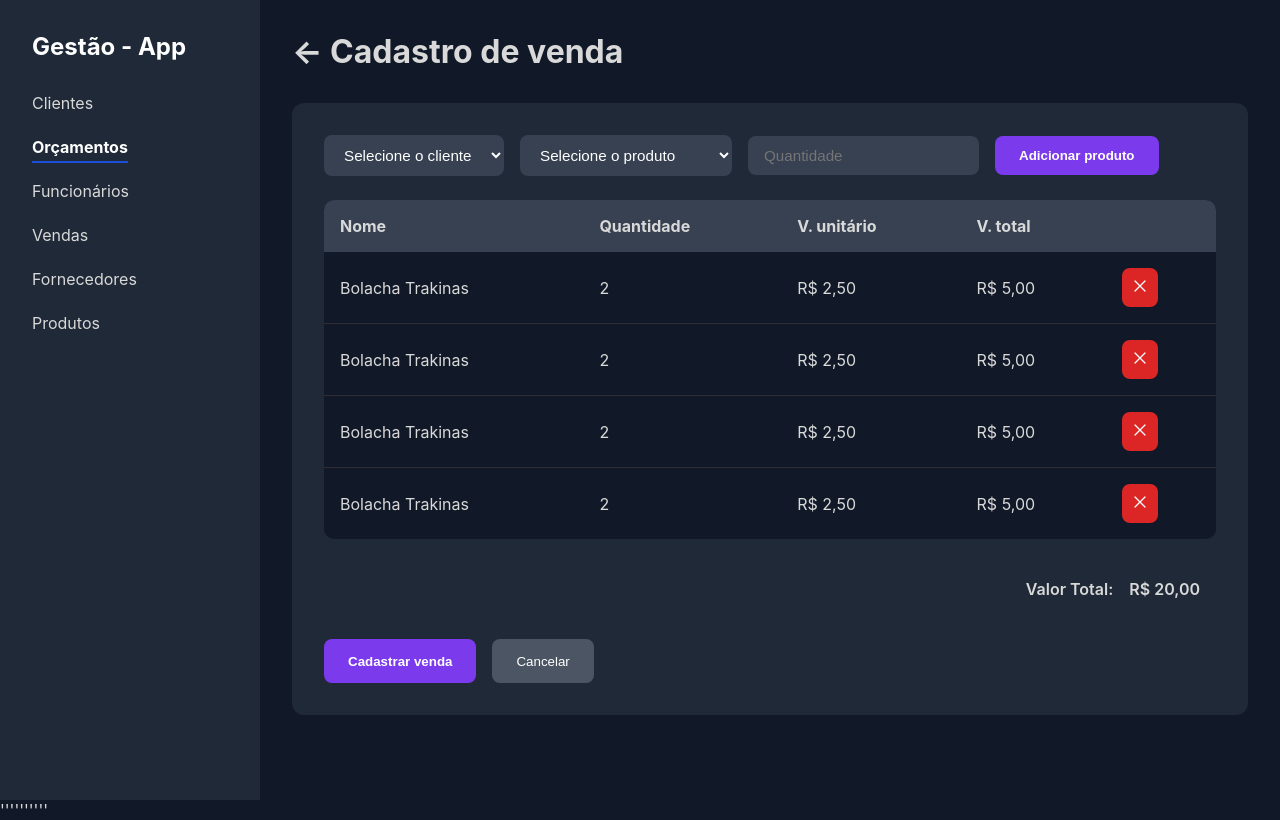
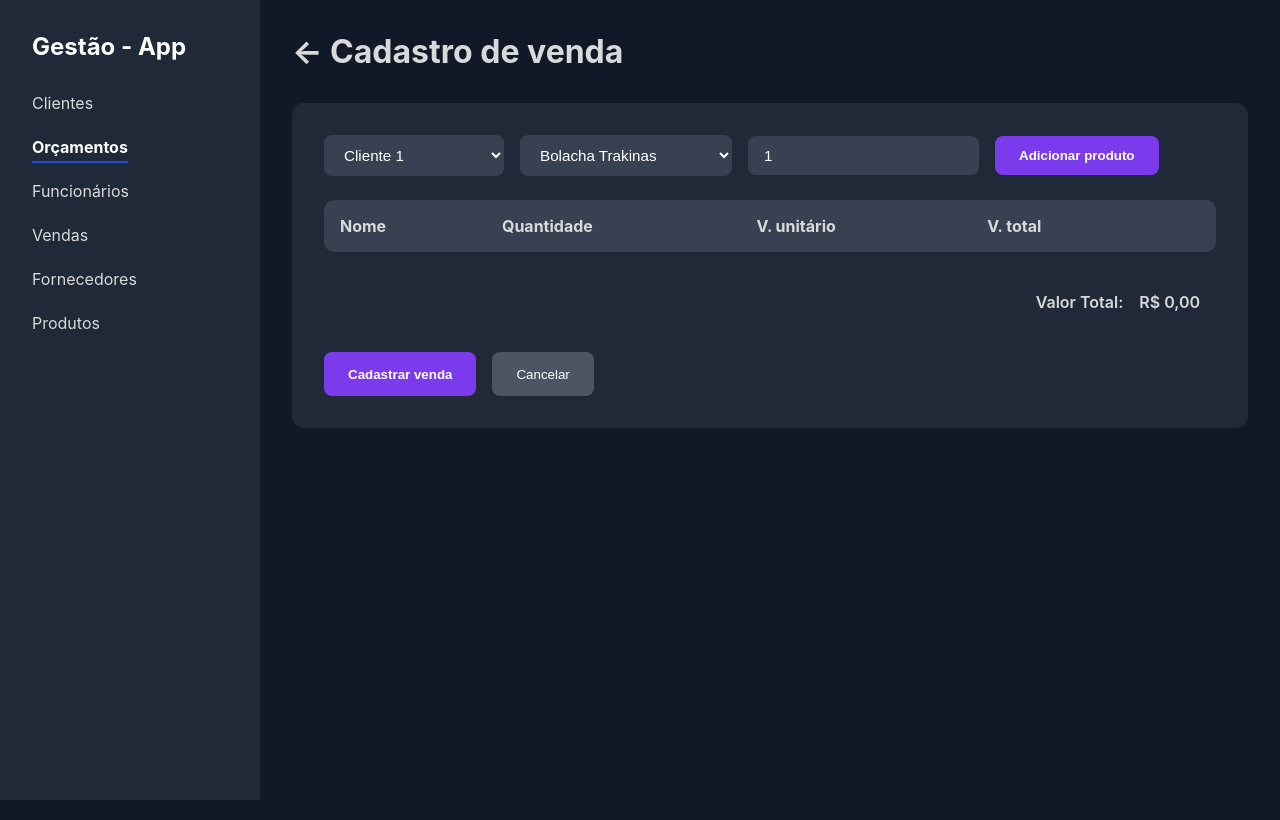
Before and after one commit to victorschmidt21/transicao-java-python, a Django app: page /budget/create/ in a window 1280 px wide. Run offline with Django 5.2, Linux system fonts and the light colour scheme; lists and menus that the app fills with data are empty.

Commit message:
feat: implementa algumas lógicas no create

```diff
--- a/budget/models.py
+++ b/budget/models.py
@@ -4,6 +4,8 @@ from django.db import models
 
 class Budget(models.Model):
     client_id = models.IntegerField()
+    total_value = models.FloatField()
+    created_at = models.DateTimeField(auto_now_add=True)
 
 class BudgetItem(models.Model):
     budget_id = models.ForeignKey(Budget, on_delete=models.CASCADE)
--- a/budget/templates/create.html
+++ b/budget/templates/create.html
@@ -225,21 +225,21 @@
       <header><h1><a href="/budget">←</a> Cadastro de venda</h1></header>
 
       <section class="content">
-        <div class="sale-form">
+        <form class="sale-form" method="POST">
+          {% csrf_token %}
+
           <div class="form-row">
-            <select>
-              <option>Selecione o cliente</option>
-              <option>Cliente 1</option>
-              <option>Cliente 2</option>
+            <select class="client-select" name="cliente">
+              <option value="1">Cliente 1</option>
+              <option value="2">Cliente 2</option>
             </select>
 
-            <select>
-              <option>Selecione o produto</option>
-              <option>Bolacha Trakinas</option>
-              <option>Refrigerante Coca-Cola</option>
+            <select class="product-select">
+              <option value="1" data-name="Bolacha Trakinas" data-price="2.50">Bolacha Trakinas</option>
+              <option value="2" data-name="Refrigerante Coca-Cola" data-price="5.00">Refrigerante Coca-Cola</option>
             </select>
 
-            <input type="number" placeholder="Quantidade" />
+            <input class="quantity-input" type="number" placeholder="Quantidade" min="1" value="1" />
 
             <button class="add-product-btn">Adicionar produto</button>
           </div>
@@ -254,66 +254,89 @@
                 <th></th>
               </tr>
             </thead>
-            <tbody>
-              <tr>
-                <td>Bolacha Trakinas</td>
-                <td>2</td>
-                <td>R$ 2,50</td>
-                <td>R$ 5,00</td>
-                <td><button class="delete-btn">
-                  <svg xmlns="http://www.w3.org/2000/svg" fill="none" viewBox="0 0 24 24" stroke-width="1.5" stroke="currentColor">
-                    <path stroke-linecap="round" stroke-linejoin="round" d="M6 18L18 6M6 6l12 12" />
-                  </svg>
-                </button></td>
-              </tr>
-              <tr>
-                <td>Bolacha Trakinas</td>
-                <td>2</td>
-                <td>R$ 2,50</td>
-                <td>R$ 5,00</td>
-                <td><button class="delete-btn">
-                  <svg xmlns="http://www.w3.org/2000/svg" fill="none" viewBox="0 0 24 24" stroke-width="1.5" stroke="currentColor">
-                    <path stroke-linecap="round" stroke-linejoin="round" d="M6 18L18 6M6 6l12 12" />
-                  </svg>
-                </button></td>
-              </tr>
-              <tr>
-                <td>Bolacha Trakinas</td>
-                <td>2</td>
-                <td>R$ 2,50</td>
-                <td>R$ 5,00</td>
-                <td><button class="delete-btn">
-                  <svg xmlns="http://www.w3.org/2000/svg" fill="none" viewBox="0 0 24 24" stroke-width="1.5" stroke="currentColor">
-                    <path stroke-linecap="round" stroke-linejoin="round" d="M6 18L18 6M6 6l12 12" />
-                  </svg>
-                </button></td>
-              </tr>
-              <tr>
-                <td>Bolacha Trakinas</td>
-                <td>2</td>
-                <td>R$ 2,50</td>
-                <td>R$ 5,00</td>
-                <td><button class="delete-btn">
-                  <svg xmlns="http://www.w3.org/2000/svg" fill="none" viewBox="0 0 24 24" stroke-width="1.5" stroke="currentColor">
-                    <path stroke-linecap="round" stroke-linejoin="round" d="M6 18L18 6M6 6l12 12" />
-                  </svg>
-                </button></td>
-              </tr>
-            </tbody>
+            <tbody class="products"></tbody>
           </table>
 
           <div class="total-row">
-            Valor Total: <span>R$ 20,00</span>
+            Valor Total: <span class="value-total-row">R$ 0,00</span>
           </div>
 
+          <!-- Campo oculto que será enviado no POST -->
+          <input type="hidden" name="products" class="products-hidden">
+
           <div class="action-buttons">
-            <button class="btn-save">Cadastrar venda</button>
-            <button class="btn-cancel">Cancelar</button>
+            <button type="submit" class="btn-save">Cadastrar venda</button>
+            <button class="btn-cancel" type="reset">Cancelar</button>
           </div>
-        </div>
+        </form>
       </section>
     </main>
   </div>
+
+  <script>
+    let products = [];
+
+    const productsTable = document.querySelector('.products');
+    const productSelect = document.querySelector('.product-select');
+    const productQuantity = document.querySelector('.quantity-input');
+    const totalRow = document.querySelector('.value-total-row');
+    const hiddenInput = document.querySelector('.products-hidden');
+
+    function setTableProducts() {
+      productsTable.innerHTML = "";
+
+      products.forEach((product, index) => {
+        const tr = document.createElement('tr');
+
+        tr.innerHTML = `
+          <td>${product.name}</td>
+          <td>${product.quantity}</td>
+          <td>R$ ${product.value.toFixed(2)}</td>
+          <td>R$ ${product.total_value.toFixed(2)}</td>
+          <td><button class="delete-btn" data-index="${index}">X</button></td>
+        `;
+
+        productsTable.appendChild(tr);
+      });
+
+      const total = products.reduce((acc, p) => acc + p.total_value, 0);
+      totalRow.textContent = `R$ ${total.toFixed(2)}`;
+
+      // Atualiza o campo oculto com os produtos em formato JSON
+      hiddenInput.value = JSON.stringify(products);
+    }
+
+    document.querySelector('.add-product-btn').addEventListener('click', e => {
+      e.preventDefault();
+
+      const selectedOption = productSelect.selectedOptions[0];
+      const name = selectedOption.dataset.name;
+      const value = parseFloat(selectedOption.dataset.price);
+      const quantity = parseInt(productQuantity.value);
+
+      if (!quantity || quantity <= 0) {
+        alert("Informe uma quantidade válida!");
+        return;
+      }
+
+      products.push({
+        id: productSelect.value,
+        name,
+        value,
+        quantity,
+        total_value: value * quantity
+      });
+
+      setTableProducts();
+    });
+
+    productsTable.addEventListener('click', e => {
+      if (e.target.classList.contains('delete-btn')) {
+        const index = e.target.dataset.index;
+        products.splice(index, 1);
+        setTableProducts();
+      }
+    });
+  </script>
 </body>
 </html>
-''''''''''
--- a/budget/views.py
+++ b/budget/views.py
@@ -1,11 +1,34 @@
-from django.shortcuts import render
+from django.shortcuts import render, redirect
+from django.http import HttpResponse
+from . import models
+import json
+
 
 # Create your views here.
 
 def view_index(request):
-    return render(request, 'index.html')
+    budgets = models.Budget.objects.all()
+    return render(request, 'index.html', {'budgets': budgets})
 
 def view_create(request):
+    if request.method == 'POST':
+        cliente_id = request.POST.get('cliente')
+        products_json = request.POST.get('products')  # vem como string JSON
+
+        try:
+            products = json.loads(products_json) if products_json else []
+        except json.JSONDecodeError:
+            products = []
+
+        # Exemplo: processar os produtos
+        for p in products:
+            print(f"Produto: {p['name']} | Qtd: {p['quantity']} | Total: {p['total_value']}")
+
+        # Aqui você pode salvar no banco normalmente
+        # ...
+
+        return HttpResponse("Venda cadastrada com sucesso!")
+
     return render(request, 'create.html')
 
 def view_edit(request):
```
Also changed, not shown: budget/templates/index.html (+12 -10 lines), budget/migrations/0002_budget_created_at_budget_total_value.py (added).
